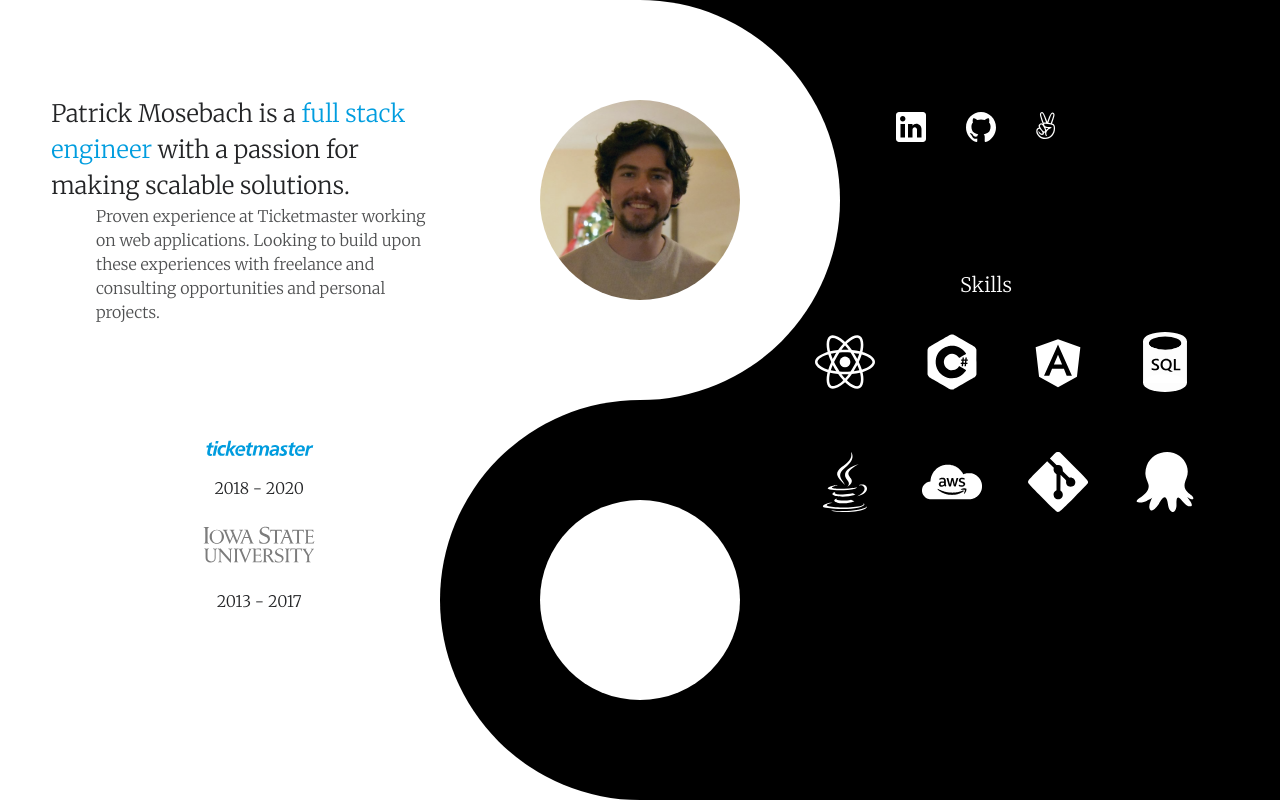
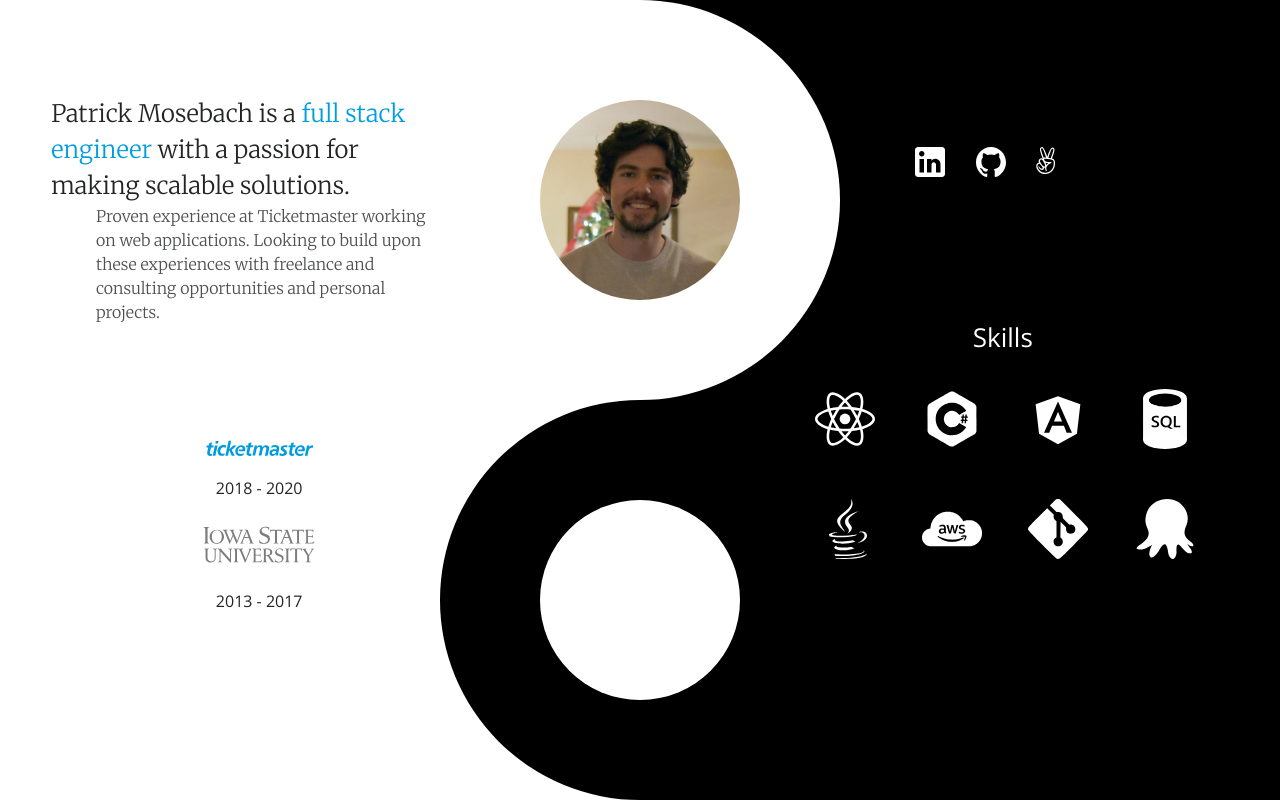
Before and after one commit to patmosebach/portfolio, a React (Create React App) app in the folder pmose-portfolio/: page / in a window 1280 px wide. Shown: the top 800 px of the page. Built offline with nearby package versions, Linux system fonts and the light colour scheme.

Commit message:
Skill Grid cleanup

```diff
--- a/pmose-portfolio/src/components/SkillGrid/SkillGrid.module.css
+++ b/pmose-portfolio/src/components/SkillGrid/SkillGrid.module.css
@@ -19,8 +19,8 @@
     fill: white;
 }
 
-.SkillGrid div{
-    margin-bottom: 30px;
+.SkillGrid div:first-child{
+    margin-bottom: 25px;
 }
 
 
--- a/pmose-portfolio/src/containers/Portfolio/Intro/Intro.module.css
+++ b/pmose-portfolio/src/containers/Portfolio/Intro/Intro.module.css
@@ -6,12 +6,13 @@
     z-index: 2;
     font-size: 24px;
     position:block;
-    font-family: 'Merriweather'
+    font-family: 'Merriweather';
 }
 
 .Intro > span {
     font-weight: 500;
     color: #009DDF !important;
+    font-family: 'Merriweather';
 }
 
 .Description{
--- a/pmose-portfolio/src/containers/Portfolio/SkillLinks/SkillLinks.js
+++ b/pmose-portfolio/src/containers/Portfolio/SkillLinks/SkillLinks.js
@@ -9,14 +9,14 @@ import { ReactComponent as GitHubLogo } from '../../../assets/images/github.svg'
 import { ReactComponent as AngelLogo } from '../../../assets/images/angel.svg';
 
 const SKILLS = {
-    react: 'React / React Native',
-    cSharp: 'C# ASP.Net',
-    angular: 'Angular is cool',
-    sql: 'Sql is cool',
-    java: 'java is cool',
-    aws: 'aws is cool',
-    git: 'git is cool',
-    octopus: 'octopus is cool'
+    react: 'React, React Native, Javascript',
+    cSharp: 'C# ASP.Net API and Console Development',
+    angular: 'Angularjs Frontend Development',
+    sql: 'Microsoft SQL Server, MySQL',
+    java: 'Java Application and Console development',
+    aws: 'AWS Deployment and Application Hosting',
+    git: 'git, Agile Based Development in Team Settings',
+    octopus: 'Octopus Autonomous Deployments and CICD'
 };
 
 class SkillLinks extends Component {
--- a/pmose-portfolio/src/containers/Portfolio/SkillLinks/SkillLinks.module.css
+++ b/pmose-portfolio/src/containers/Portfolio/SkillLinks/SkillLinks.module.css
@@ -3,9 +3,8 @@
 }
 
 .Links{
-    padding-top:5%;
-    margin-top: 12.50%;
-    margin-left: 40%;
+    margin-top: 23%;
+    margin-left: 43%;
     margin-right: 35%;
     display: flex;
     justify-content: space-between;
@@ -20,12 +19,20 @@
 }
 
 .Skills{
-    margin: 20% 0px 5% 50%;
-    font-size: 20px;
+    margin: 22% 0px 5% 52%;
+    font-size: 26px;
 }
 
 .SkillDescription{
-    margin-left:5%;
+    margin-left:12%;
     display: flex;
     justify-content: center;
+    font-size:25px;
 }
+
+@media (min-width: 1750px) {
+
+    .Skills{
+        margin: 30% 0px 5% 52%;
+    }
+}
--- a/pmose-portfolio/src/index.css
+++ b/pmose-portfolio/src/index.css
@@ -1,6 +1,6 @@
 * {
   margin: 0;
-  font-family: 'Merriweather', serif;
+  font-family: 'Open Sans', serif;
   -webkit-font-smoothing: antialiased;
   -moz-osx-font-smoothing: grayscale;
 }
```
